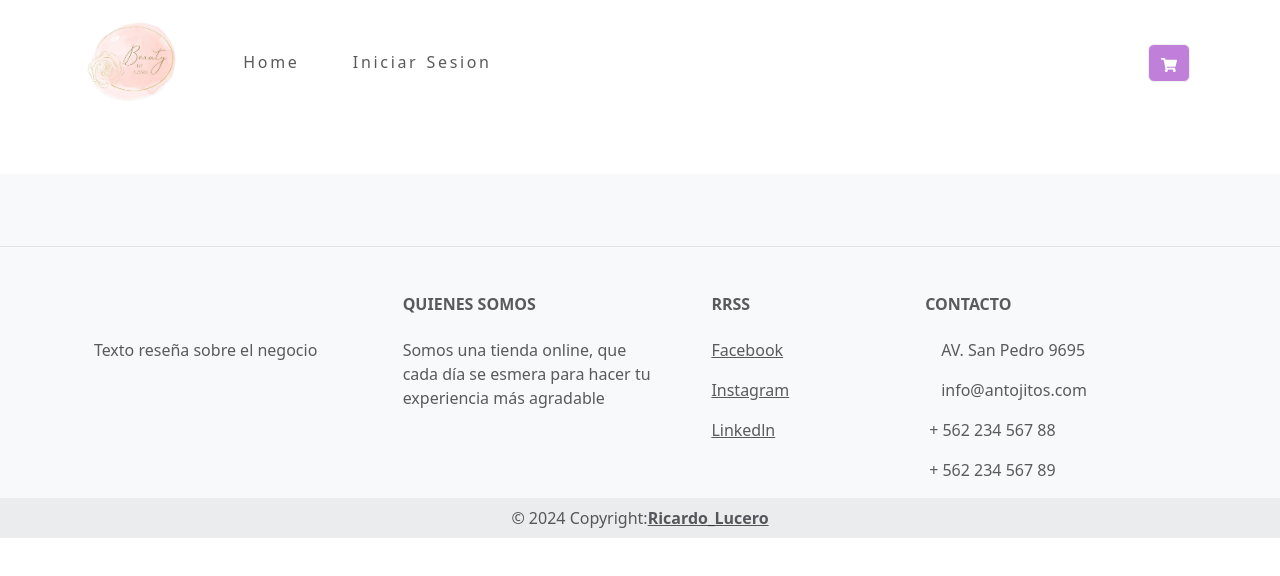
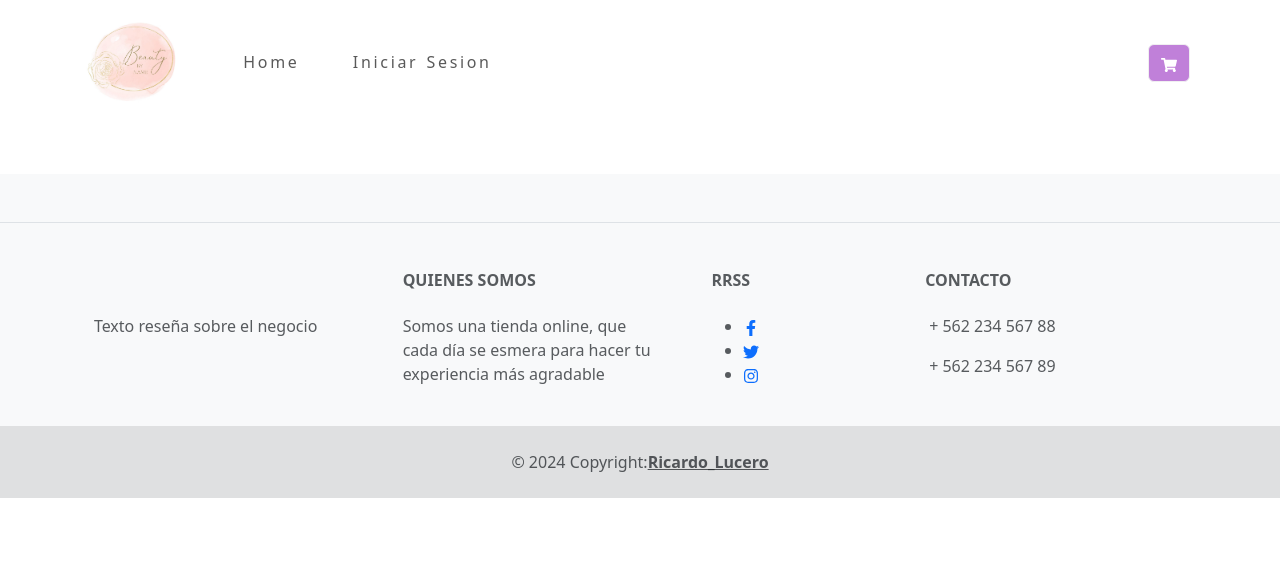
Before and after one commit to RLucer/tienda-ecommerce-5, a React (Vite) app: page /home in a window 1280 px wide. Shown: the top 576 px of the page. Built offline with nearby package versions, Linux system fonts and the light colour scheme; no server answers.

Commit message:
add display stock in interface card

```diff
--- a/src/App.jsx
+++ b/src/App.jsx
@@ -14,7 +14,6 @@ import { ProductProvider } from "./context/ProductContext.jsx";
 import { CartProvider } from "./context/CartContext.jsx";
 import { Cart } from "./components/Cart.jsx";
 import { Log } from "./components/Log.jsx";
-
 
 function App() {
 
@@ -38,7 +37,6 @@ function App() {
                 <Route path="/perfil" element={<Perfil />}></Route>
               </Route>
               <Route path="/*" element={<Navigate to={"/home"} />}></Route>
-
             </Routes>
             <Footer />
           </ProductProvider>
--- a/src/components/Cards.jsx
+++ b/src/components/Cards.jsx
@@ -44,6 +44,10 @@ function Cards({ data }) {
                                         Ver...
                                     </Button>
                                 </Link>
+                                <Card.Text>
+                                    <br />
+                                    Stock Disponible: {product.stock}
+                                </Card.Text>
                             </Card.Body>
                             <Card.Footer>
                                 {/* <small className="text-center">  Precio ${product.price}</small>
--- /dev/null
+++ b/src/components/Footer.css
@@ -0,0 +1,54 @@
+/* App.css */
+.App {
+    display: flex;
+    flex-direction: column;
+    min-height: 100vh;
+  }
+
+  .App-header {
+    /* Estilos del header */
+  }
+
+  .App-content {
+    flex: 1;
+  }
+
+  .footer {
+    background-color: #2c2c2c;
+    color: #bfbfbf;
+    padding: 20px 0;
+    text-align: center;
+  }
+
+  .footer .container {
+    display: flex;
+    flex-direction: column;
+    align-items: center;
+  }
+
+  .footer p {
+    margin: 0;
+  }
+
+  .social-media {
+    list-style: none;
+    padding: 0;
+    display: flex;
+    gap: 15px;
+    margin-top: 10px;
+  }
+
+  .social-media li {
+    display: inline;
+  }
+
+  .social-media a {
+    color: #bfbfbf;
+    text-decoration: none;
+    font-size: 1.5em;
+    transition: color 0.3s ease;
+  }
+
+  .social-media a:hover {
+    color: #ff6347;
+  }
--- a/src/components/pages/Footer.jsx
+++ b/src/components/pages/Footer.jsx
@@ -1,7 +1,7 @@
 import React from 'react';
 
 import { MDBFooter, MDBContainer, MDBRow, MDBCol, MDBIcon } from 'mdb-react-ui-kit';
-
+import { FaFacebookF, FaTwitter, FaInstagram } from 'react-icons/fa';
 export default function Footer() {
   return (
 
@@ -11,26 +11,7 @@ export default function Footer() {
           {/* <span>Get connected with us on social networks:</span> */}
         </div>
 
-        <div>
-          <a href='' className='me-4 text-reset'>
-            <MDBIcon fab icon="facebook-f" />
-          </a>
-          <a href='' className='me-4 text-reset'>
-            <MDBIcon fab icon="twitter" />
-          </a>
-          <a href='' className='me-4 text-reset'>
-            <MDBIcon fab icon="google" />
-          </a>
-          <a href='' className='me-4 text-reset'>
-            <MDBIcon fab icon="instagram" />
-          </a>
-          <a href='' className='me-4 text-reset'>
-            <MDBIcon fab icon="linkedin" />
-          </a>
-          <a href='' className='me-4 text-reset'>
-            <MDBIcon fab icon="github" />
-          </a>
-        </div>
+
       </section>
 
       <section className=''>
@@ -56,34 +37,29 @@ export default function Footer() {
 
             <MDBCol md="3" lg="2" xl="2" className='mx-auto mb-4'>
               <h6 className='text-uppercase fw-bold mb-4'>RRSS</h6>
-              <p>
-                <a href='#!' className='text-reset'>
-                  Facebook
-                </a>
-              </p>
-              <p>
-                <a href='#!' className='text-reset'>
-                  Instagram
-                </a>
-              </p>
-              <p>
-                <a href='#!' className='text-reset'>
-                  Linkedln
-                </a>
-              </p>
+              <ul className="social-media">
+          <li>
+            <a href="https://www.facebook.com" target="_blank" rel="noopener noreferrer">
+              <FaFacebookF />
+            </a>
+          </li>
+          <li>
+            <a href="https://www.twitter.com" target="_blank" rel="noopener noreferrer">
+              <FaTwitter />
+            </a>
+          </li>
+          <li>
+            <a href="https://www.instagram.com" target="_blank" rel="noopener noreferrer">
+              <FaInstagram />
+            </a>
+          </li>
+        </ul>
 
             </MDBCol>
 
             <MDBCol md="4" lg="3" xl="3" className='mx-auto mb-md-0 mb-4'>
               <h6 className='text-uppercase fw-bold mb-4'>Contacto</h6>
-              <p>
-                <MDBIcon icon="home" className="me-3" />
-                AV. San Pedro 9695
-              </p>
-              <p>
-                <MDBIcon icon="envelope" className="me-3" />
-                info@antojitos.com
-              </p>
+
               <p>
                 <MDBIcon icon="phone" className="me-1" /> + 562 234 567 88
               </p>
@@ -95,7 +71,7 @@ export default function Footer() {
         </MDBContainer>
       </section>
 
-      <div className='text-center p-2' style={{ backgroundColor: 'rgba(0, 0, 0, 0.05)' }}>
+      <div className='text-center p-4' style={{ backgroundColor: 'rgba(0, 0, 0, 0.10)' }}>
         © 2024 Copyright:
         <a className='text-reset fw-bold' href='https://github.com/RLucer'>
           Ricardo_Lucero
```
